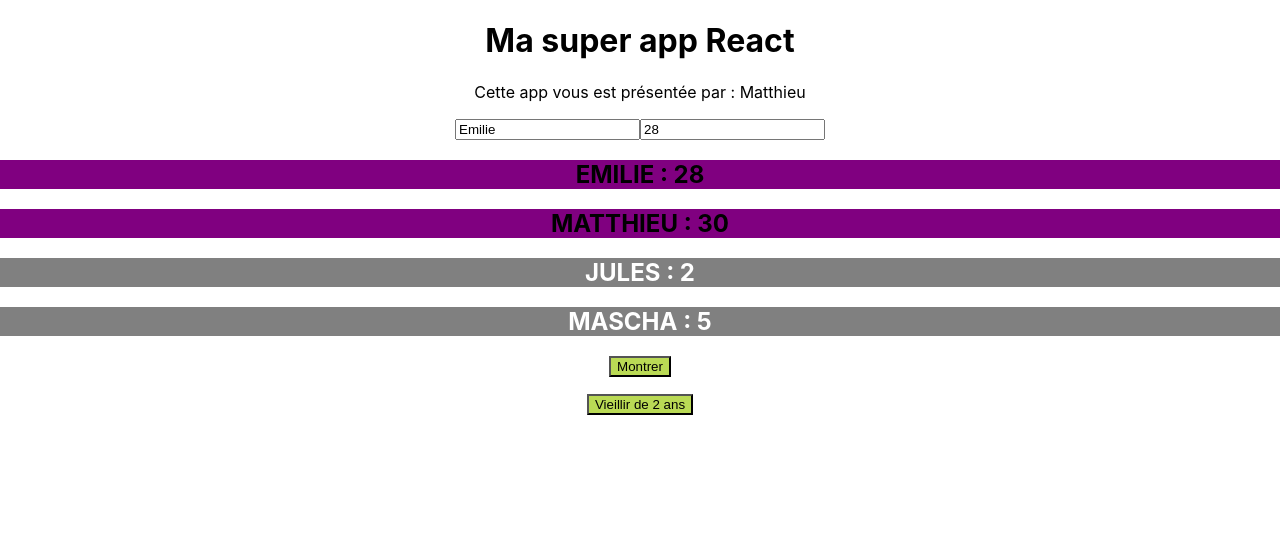
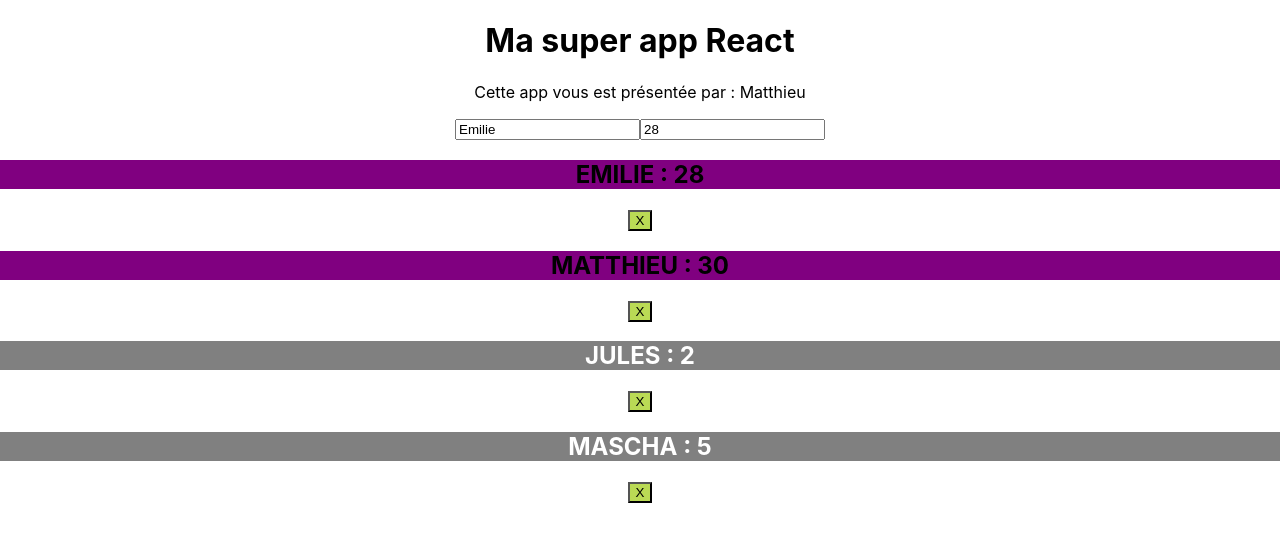
Before and after one commit to Dubmatth/react-1, a React (Create React App) app: page / in a window 1280 px wide. Shown: the top 542 px of the page. Built offline with nearby package versions, Linux system fonts and the light colour scheme.

Commit message:
Ajout d'un bouton pour chaque membre qui permet de supprimer le nom et de le remplacer par X

```diff
--- a/src/App.js
+++ b/src/App.js
@@ -43,6 +43,12 @@ class App extends Component {
     this.setState({famille})
   }
 
+  hideName = id => {
+    const famille = { ...this.state.famille }
+    famille[id].nom = 'X'
+    this.setState({ famille })
+  }
+
   handleChangeAge = event => {
     const famille = { ...this.state.famille }
     const ageMembre = event.target.value
@@ -64,32 +70,34 @@ class App extends Component {
       description = <strong>Je suis un chien</strong>
     }
 
+    const liste = Object.keys(famille)
+    .map(membre => (
+      <Membre
+        hideName={ () => this.hideName(membre) }
+        age={famille[membre].age}
+        nom={famille[membre].nom}
+      />
+    ))
+
+
     return (
         <div className="App">
           <h1>{titre}</h1>
           <p>Cette app vous est présentée par : {auteur}</p>
           <input type="text" value={famille.membre1.nom} onChange={this.handleChange}/>
           <input type="text" value={famille.membre1.age} onChange={this.handleChangeAge}/>
-          <Membre
-            age={famille.membre1.age}
-            nom={famille.membre1.nom} />
-          <Membre
-            age={famille.membre2.age}
-            nom={famille.membre2.nom} />
-          <Membre
-            age={famille.membre3.age}
-            nom={famille.membre3.nom} />
-          <Membre
+          {liste}
+          {/*<Membre
             age={famille.membre4.age}
             nom={famille.membre4.nom} >
             { description }
             <button onClick={this.handleShowDescription}>
               { isShow ? 'Cacher' : 'Montrer' }
             </button>
-          </Membre>
-          <Button
+          </Membre> */}
+          {/* <Button
             vieillir = {() => this.handleClick(2)}
-          />
+          /> */}
         </div>
 
     )
--- a/src/Components/Membre.js
+++ b/src/Components/Membre.js
@@ -1,6 +1,6 @@
 import React, { Fragment } from 'react'
 
-const Membre = ({ nom, age, children }) => {
+const Membre = ({ nom, age, children, hideName }) => {
     return (
         <Fragment>
             <h2 style={{
@@ -10,6 +10,7 @@ const Membre = ({ nom, age, children }) => {
                 {nom.toUpperCase()} : {age}
             </h2>
             { children ? <p>{children}</p> : <Fragment/>}
+            <button onClick={hideName}>X</button>
         </Fragment>
     )
 }
```
